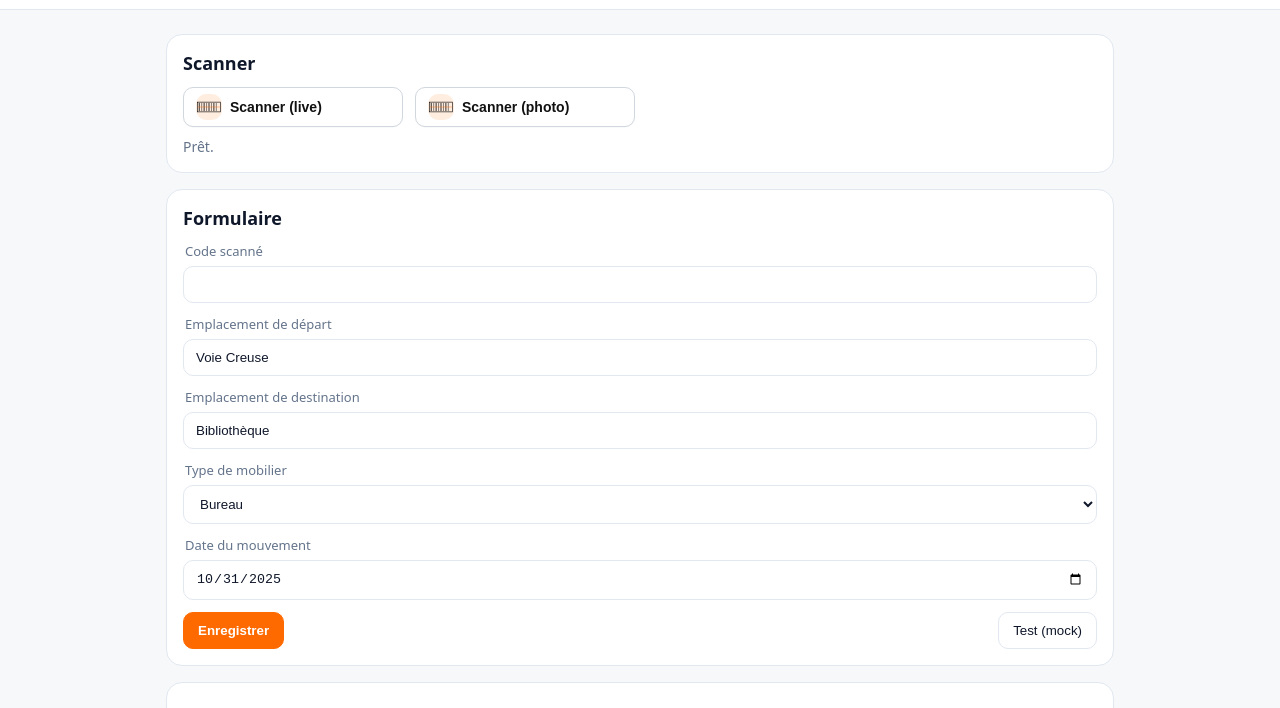
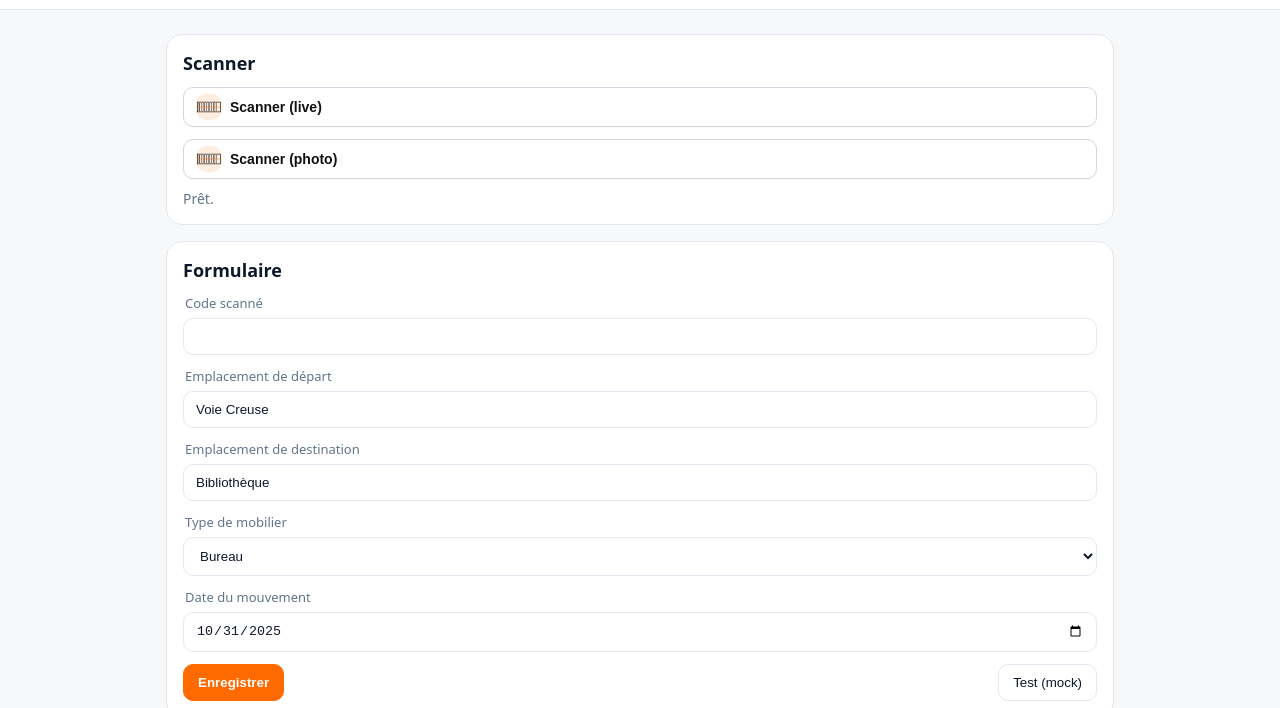
Before and after one commit to solutionspelichet/inventaire_onu2, a plain HTML site: page index.html in a window 1280 px wide. Shown: the part 51-759 px from the top of the page. Drawn offline with nearby package versions, Linux system fonts and the light colour scheme; no server answers.

Commit message:
Update styles.css

```diff
--- a/styles.css
+++ b/styles.css
@@ -134,3 +134,13 @@ body{
 /* KPI pill */
 .qc-kpi-row{ display:flex; gap:10px; align-items:center; flex-wrap:wrap; margin-bottom:12px; }
 .qc-pill{ display:inline-block; padding:6px 12px; background:rgba(148,163,184,.15); border-radius:999px; }
+/* Disposition verticale pour les tuiles scanner */
+.scan-tiles.vertical {
+  flex-direction: column;
+  align-items: stretch;
+}
+
+.scan-tiles.vertical .scan-tile {
+  width: 100%;
+  justify-content: flex-start;
+}
```
